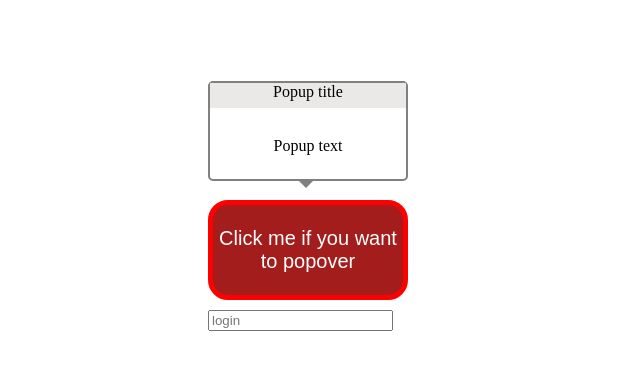
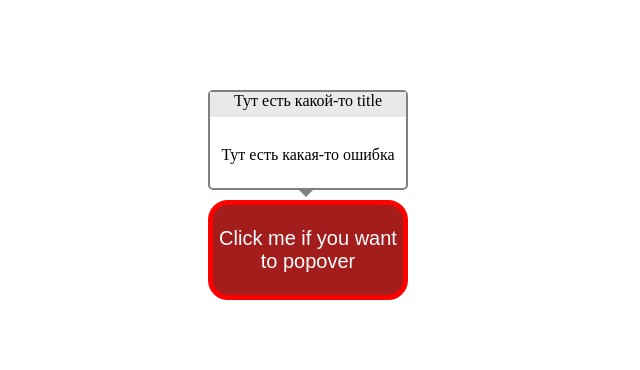
Before and after one commit to Antyfeev96/AHJ-html-forms, a website built with webpack: page index.html in a window 1280 px wide. Both pictures are taken after a click on the button "Click me if you want to popover". Shown: the whole page, without its empty margins (0-640 px from the left). Built offline with nearby package versions, Linux system fonts and the light colour scheme.

Commit message:
App changed

```diff
--- a/src/css/style.scss
+++ b/src/css/style.scss
@@ -81,15 +81,6 @@
             height: 105px;
         }
     }
-
-    &__input {
-        display: block;
-        margin-top: 10px;
-    }
-
-    &__input:focus {
-        border: 5px solid blue;
-    }
 }
 
 .active {
--- a/src/js/appCreator.js
+++ b/src/js/appCreator.js
@@ -2,36 +2,35 @@
 export default class AppCreator {
   constructor() {
     this.html = `
-      <form class='container'>
+      <div class='container'>
         <button type='submit' class='container__button'>Click me if you want to popover</button>
-        <input type='text' class='container__input' placeholder='login' required>
         <div class='container__popup hidden'>
           <div class='container__popuptitle' id='popuptitle'>Popup title</div>
-          <div class='container__popuptext' id='popuptext'>Popup text</div>
+          <div class='container__popuptext' id='popuptext'></div>
           <div class='container__arrow'></div>
         </div>
-      </form>
+      </div>
     `;
     this.errorMessage = {
-      valueMissing: 'Тут пусто',
+      errorTitle: 'Тут есть какой-то title',
+      valueMissing: 'Тут есть какая-то ошибка',
     };
   }
 
   init() {
     document.body.innerHTML = this.html;
     this.button = document.querySelector('.container__button');
-    this.form = document.querySelector('form');
-    this.input = document.querySelector('input');
     this.popup = document.querySelector('.container__popup');
+    this.popupTitle = this.popup.querySelector('.container__popuptitle');
+    this.popupText = this.popup.querySelector('.container__popuptext');
     this.button.addEventListener('click', (e) => {
       e.preventDefault();
-      const errorInput = [...this.form.elements].find((el) => !el.validity.valid);
       const coords = this.button.getBoundingClientRect();
-      this.popup.style.top = (coords.top - coords.top * 2.25) + 'px';
-      if (errorInput) {
-        this.popup.classList.toggle('hidden');
-        this.button.classList.toggle('active');
-      }
+      this.popup.style.top = -coords.top - 10 + 'px';
+      this.popupTitle.textContent = this.errorMessage.errorTitle;
+      this.popupText.textContent = this.errorMessage.valueMissing;
+      this.popup.classList.toggle('hidden');
+      this.button.classList.toggle('active');
     });
   }
 }
```
